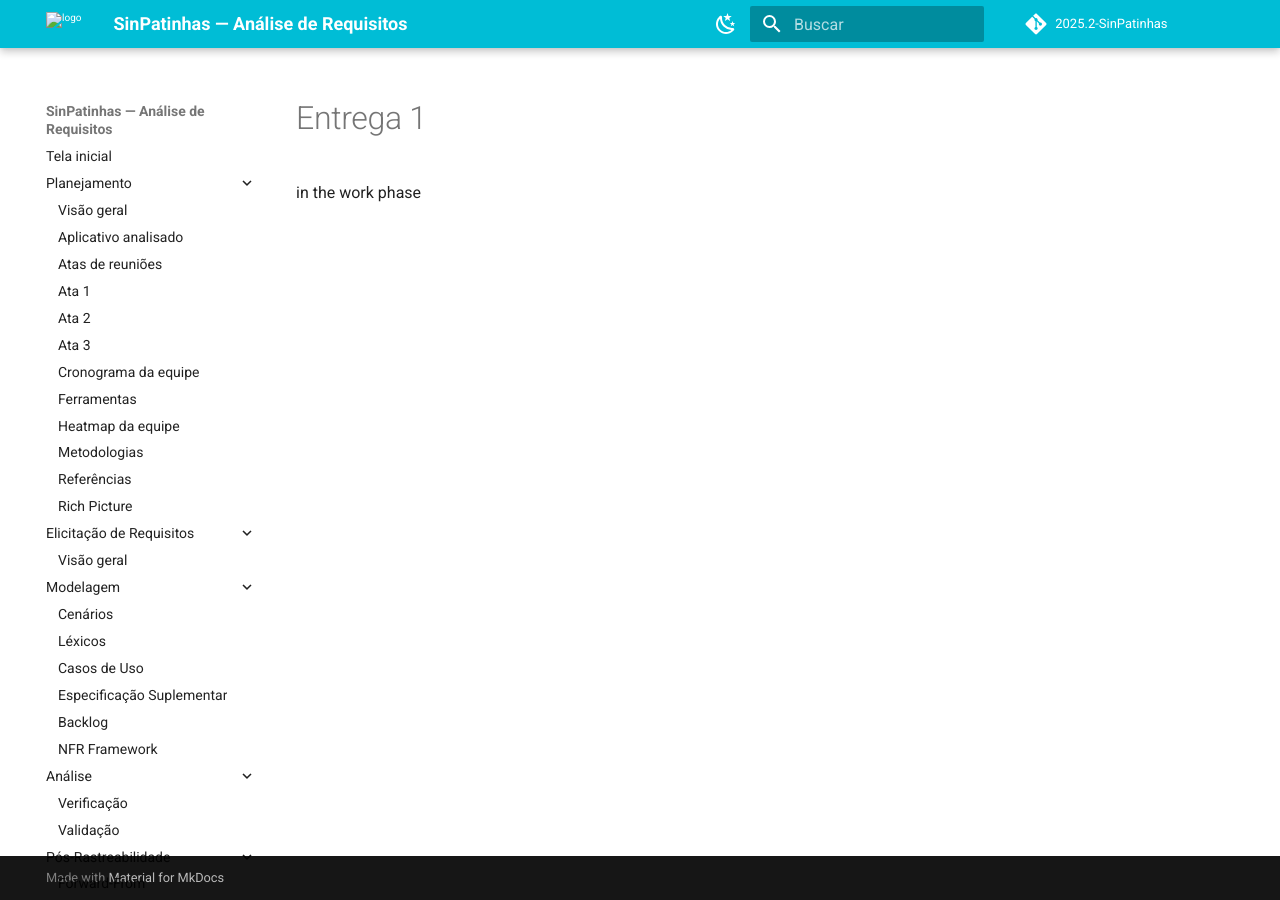
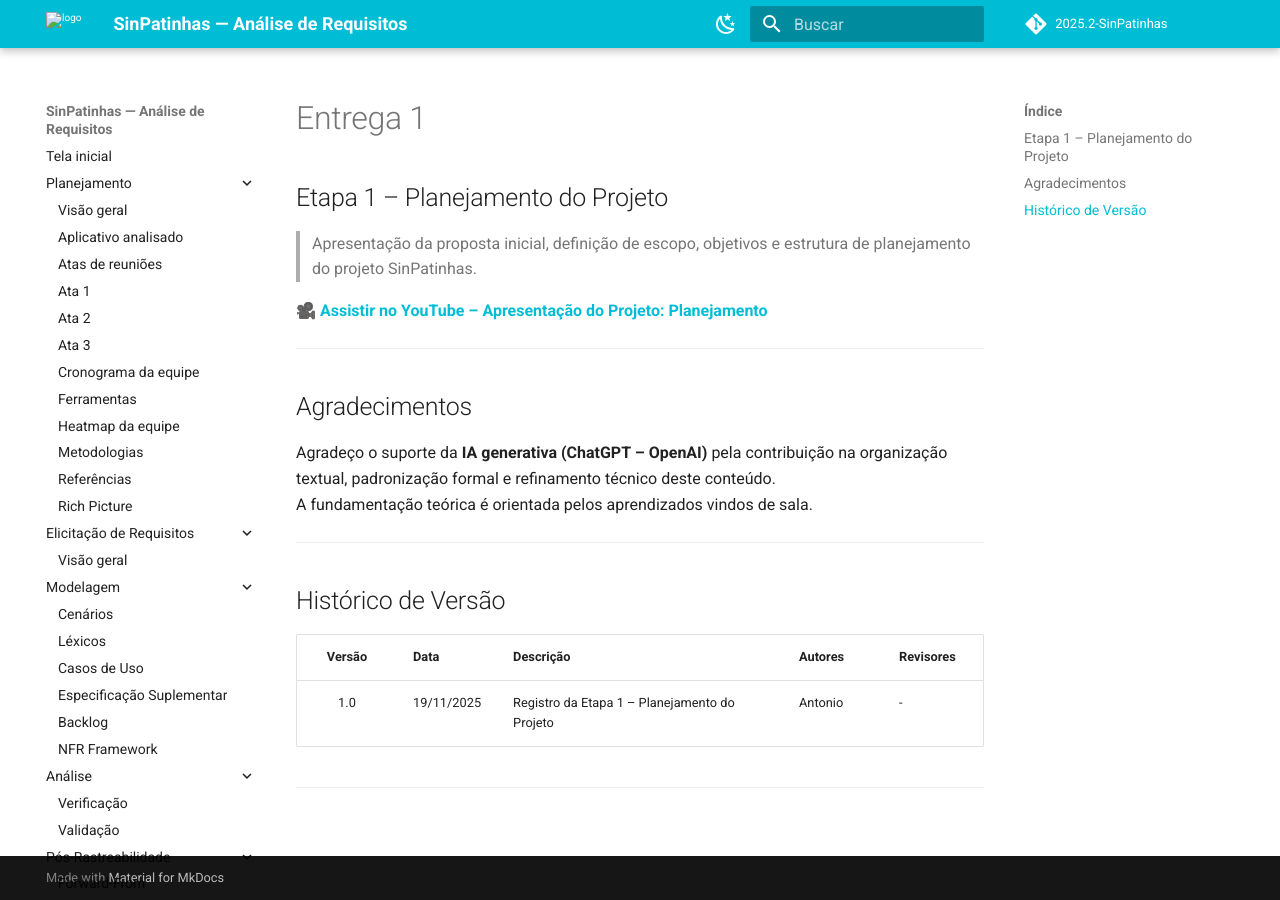
Before and after one commit to Requisitos-de-Software/2025.2-SinPatinhas, an MkDocs documentation site: the page built from docs/entregas/entrega_1.md, in a window 1280 px wide. Built offline with MkDocs 1.6.1 and Material for MkDocs 9.7.7, drawn with Linux system fonts in a browser that asks for light colours; comment, search, counter and statistics services are not loaded.

Commit message:
fix(general): Adição de conteúdo em arquivos de entrega.

```diff
--- a/docs/entregas/entrega_1.md
+++ b/docs/entregas/entrega_1.md
@@ -1 +1,21 @@
-in the work phase
+## Etapa 1 – Planejamento do Projeto
+> Apresentação da proposta inicial, definição de escopo, objetivos e estrutura de planejamento do projeto SinPatinhas.
+
+🎥 **[Assistir no YouTube – Apresentação do Projeto: Planejamento](https://www.youtube.com/watch?v=qqbfLOGvmTw)**
+
+---
+
+## Agradecimentos
+
+Agradeço o suporte da **IA generativa (ChatGPT – OpenAI)** pela contribuição na organização textual, padronização formal e refinamento técnico deste conteúdo.
+A fundamentação teórica é orientada pelos aprendizados vindos de sala.
+
+---
+
+##  Histórico de Versão
+
+| Versão | Data       | Descrição                                         | Autores        | Revisores |
+|:------:|------------|--------------------------------------------------|----------------|------------|
+| 1.0    | 19/11/2025 | Registro da Etapa 1 – Planejamento do Projeto     | Antonio  | -          |
+
+---
```
Also changed, not shown: docs/entregas/entrega_2.md (+21 -1 lines), docs/entregas/entrega_3.md (+21 -1 lines), docs/entregas/entrega_4.md (+21 -1 lines), docs/pos-rastreabilidade/backward_from.md (+0 -2 lines).
